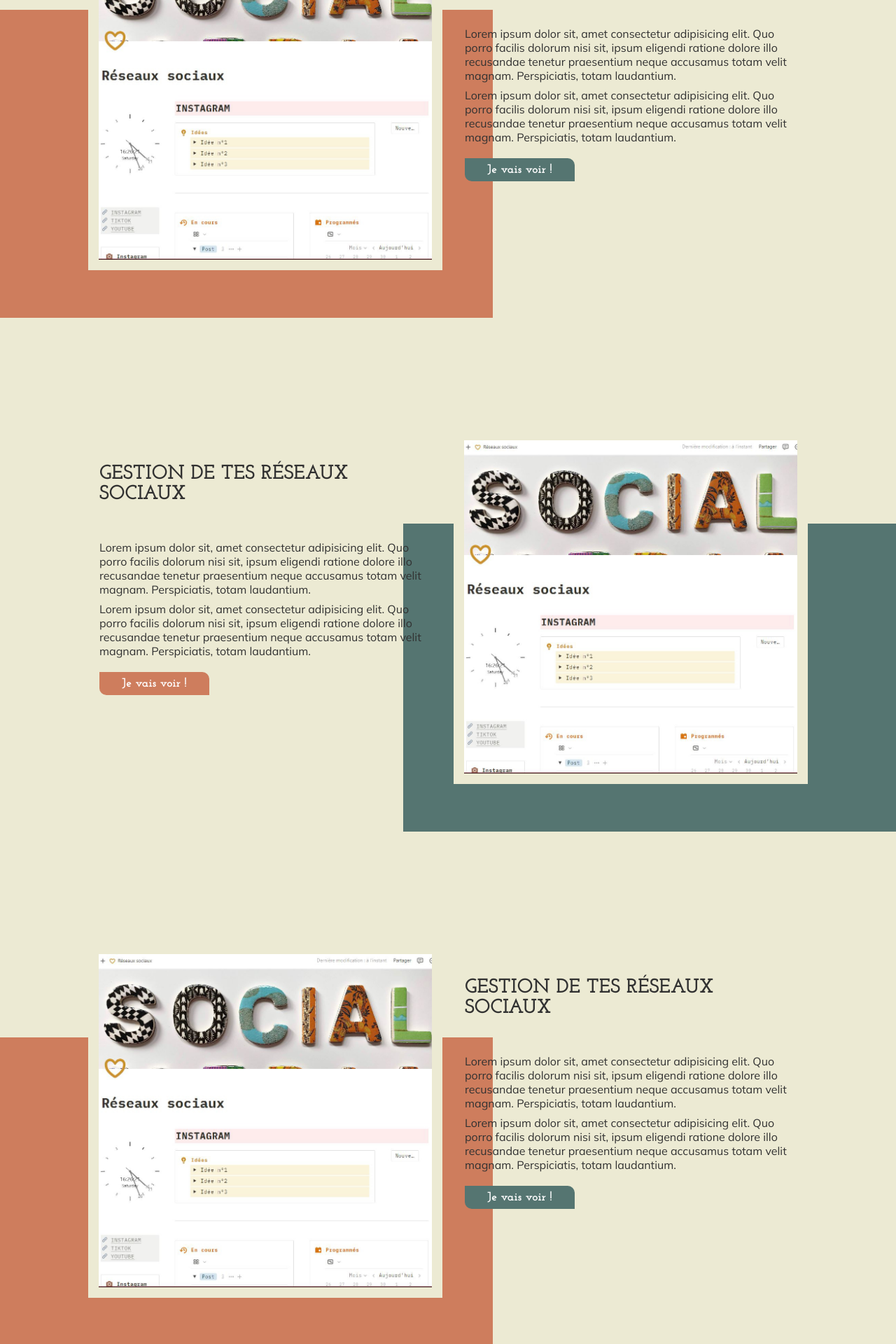
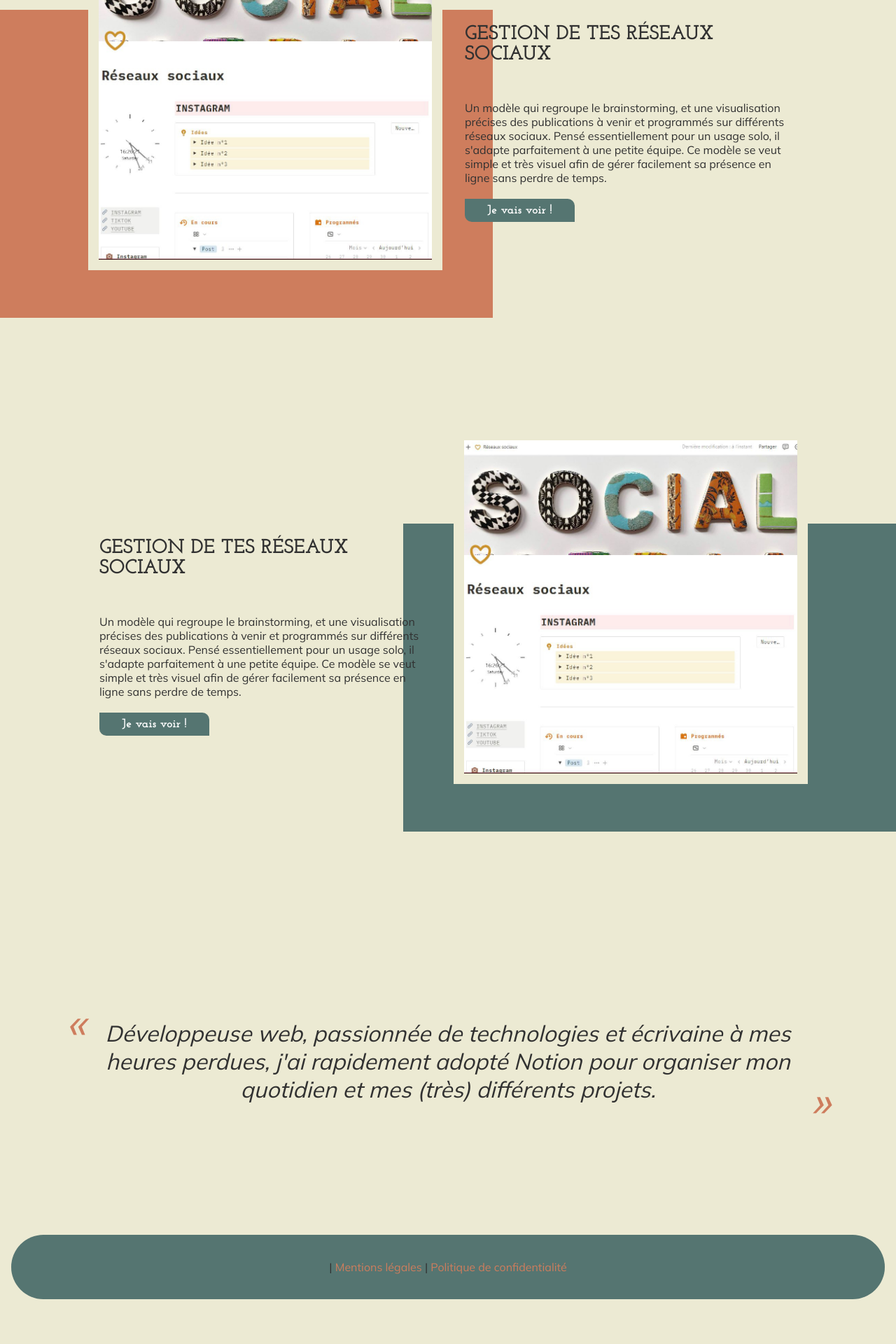
Before and after one commit to manonBr/manonautrice, a React (Vite) app in the folder client/: page /ressources/templates-notion in a window 1280 px wide. Shown: the part 460-2380 px from the top of the page at 70% size. After the commit the page ends 2348 px from the top, so only its background shows below. Built offline with nearby package versions, Linux system fonts and the light colour scheme; no server answers.

Commit message:
:refactor: Add Quote to Notion page and update content in components

```diff
--- a/client/src/pages/tools/NotionTools.jsx
+++ b/client/src/pages/tools/NotionTools.jsx
@@ -3,6 +3,8 @@ import { Heading, Subheading } from "../../features/elements/Headings.features"
 import { Column, Columns } from "../../layouts/Columns.layouts"
 import "./NotionTools.scss"
 import Button from "../../features/forms/button.features"
+import Listing from "../../components/Listing"
+import Quote from "../../components/Quote"
 
 const NotionTools = () => {
     return (
@@ -11,59 +13,25 @@ const NotionTools = () => {
                 Templates Notion
             </Heading>
 
-            <section className="socialTemplate template">
-                <div className="section__container">
-                    <Columns number="two" className="template__container template__container--primary">
-                        <Column className="template__illustration">
-                            <img src="/img/socialTemplate.jpg" className="template__img" alt="Image d'aperçu du template Notion de gestion des réseaux sociaux"></img>
-                        </Column>
-                        <Column className="template__description">
-                            <Subheading>Gestion de tes réseaux sociaux</Subheading>
-                            <div className="template__details">
-                                <p>Lorem ipsum dolor sit, amet consectetur adipisicing elit. Quo porro facilis dolorum nisi sit, ipsum eligendi ratione dolore illo recusandae tenetur praesentium neque accusamus totam velit magnam. Perspiciatis, totam laudantium.</p>
-                                <p>Lorem ipsum dolor sit, amet consectetur adipisicing elit. Quo porro facilis dolorum nisi sit, ipsum eligendi ratione dolore illo recusandae tenetur praesentium neque accusamus totam velit magnam. Perspiciatis, totam laudantium.</p>
-                            </div>
-                            <Button link="#" type="secondary">Je vais voir !</Button>
-                        </Column>
-                    </Columns>
-                </div>
-            </section>
+            <Listing
+                title="Gestion de tes réseaux sociaux"
+                img={{url: "/img/socialTemplate.jpg", alt_tag: "Image d'aperçu du template Notion de gestion des réseaux sociaux"}}
+                link="https://www.notion.so/fr-fr/templates/reseaux-sociaux"
+                level="primary"
+            >
+                <p>Un modèle qui regroupe le brainstorming, et une visualisation précises des publications à venir et programmés sur différents réseaux sociaux. Pensé essentiellement pour un usage solo, il s'adapte parfaitement à une petite équipe. Ce modèle se veut simple et très visuel afin de gérer facilement sa présence en ligne sans perdre de temps.</p>
+            </Listing>
+            <Listing
+                title="Gestion de tes réseaux sociaux"
+                img={{url: "/img/socialTemplate.jpg", alt_tag: "Image d'aperçu du template Notion de gestion des réseaux sociaux"}}
+                link="https://www.notion.so/fr-fr/templates/reseaux-sociaux"
+                level="secondary"
+                reverse={true}
+            >
+                <p>Un modèle qui regroupe le brainstorming, et une visualisation précises des publications à venir et programmés sur différents réseaux sociaux. Pensé essentiellement pour un usage solo, il s'adapte parfaitement à une petite équipe. Ce modèle se veut simple et très visuel afin de gérer facilement sa présence en ligne sans perdre de temps.</p>
+            </Listing>
 
-            <section className="socialTemplate template">
-                <div className="section__container">
-                    <Columns number="two" className="template__container template__container--secondary" reverse={true}>
-                        <Column className="template__illustration">
-                            <img src="/img/socialTemplate.jpg" className="template__img" alt="Image d'aperçu du template Notion de gestion des réseaux sociaux"></img>
-                        </Column>
-                        <Column className="template__description">
-                            <Subheading>Gestion de tes réseaux sociaux</Subheading>
-                            <div className="template__details">
-                                <p>Lorem ipsum dolor sit, amet consectetur adipisicing elit. Quo porro facilis dolorum nisi sit, ipsum eligendi ratione dolore illo recusandae tenetur praesentium neque accusamus totam velit magnam. Perspiciatis, totam laudantium.</p>
-                                <p>Lorem ipsum dolor sit, amet consectetur adipisicing elit. Quo porro facilis dolorum nisi sit, ipsum eligendi ratione dolore illo recusandae tenetur praesentium neque accusamus totam velit magnam. Perspiciatis, totam laudantium.</p>
-                            </div>
-                            <Button link="#" type="primary">Je vais voir !</Button>
-                        </Column>
-                    </Columns>
-                </div>
-            </section>
-
-            <section className="socialTemplate template">
-                <div className="section__container">
-                    <Columns number="two" className="template__container template__container--primary">
-                        <Column className="template__illustration">
-                            <img src="/img/socialTemplate.jpg" className="template__img" alt="Image d'aperçu du template Notion de gestion des réseaux sociaux"></img>
-                        </Column>
-                        <Column className="template__description">
-                            <Subheading>Gestion de tes réseaux sociaux</Subheading>
-                            <div className="template__details">
-                                <p>Lorem ipsum dolor sit, amet consectetur adipisicing elit. Quo porro facilis dolorum nisi sit, ipsum eligendi ratione dolore illo recusandae tenetur praesentium neque accusamus totam velit magnam. Perspiciatis, totam laudantium.</p>
-                                <p>Lorem ipsum dolor sit, amet consectetur adipisicing elit. Quo porro facilis dolorum nisi sit, ipsum eligendi ratione dolore illo recusandae tenetur praesentium neque accusamus totam velit magnam. Perspiciatis, totam laudantium.</p>
-                            </div>
-                            <Button link="#" type="secondary">Je vais voir !</Button>
-                        </Column>
-                    </Columns>
-                </div>
-            </section>
+            <Quote>Développeuse web, passionnée de technologies et écrivaine à mes heures perdues, j'ai rapidement adopté Notion pour organiser mon quotidien et mes (très) différents projets.</Quote>
         </>
     )
 }
--- a/client/src/pages/tools/NotionTools.scss
+++ b/client/src/pages/tools/NotionTools.scss
@@ -1,102 +1 @@
 @import '../../config.scss';
-
-.template {
-    position: relative;
-    padding-bottom: 3rem;
-    &__illustration {
-        max-width: 70%;
-        margin: auto;
-    }
-    &__img {
-        border: 15px solid var(--colorBackground);
-    }
-    &__details {
-        color: $white;
-        margin: 2rem 0 1rem;
-    }
-}
-.template__container {
-    &--primary {
-        &::after {
-            background-color: var(--colorPrimary);
-        }
-    }
-    &--secondary {
-        &::after {
-            background-color: var(--colorSecondary);
-        }
-    }
-    &.columns--reverse {
-        &::after {
-            left: auto;
-            right: calc((100% - 100vw)/2);
-        }
-    }
-    &::after {
-        content: '';
-        height: 10px;
-        width: 60vw;
-        width: 100vw;
-        position: absolute;
-        bottom: 0;
-        left: calc((100% - 100vw)/2);
-        height: 60%;
-        z-index: -1;
-    }
-}
-
-  /*
- * MIN-WIDTH : 768px
- */
- @media (max-width:$medium) {
-    .template__container {
-        grid-template-columns: 1fr;
-    }
-    // Override of some columns behavior in this component
-    .columns--two {
-        &.columns--reverse {
-            .columns__item:first-of-type {
-                order: 0;
-            }
-        }
-    }
- }
-
-
-  /*
- * MIN-WIDTH : 768px
- */
- @media (min-width:$medium) {
-    .template {
-        padding: 10rem 0 4rem;
-        &:first-of-type {
-            margin-top: -5rem;
-        }
-        &__illustration {
-            max-width: 100%;
-        }
-        &__description {
-            padding: 3rem 1rem;
-        }
-        &__details {
-            margin: 3rem 0 1rem;
-            color: var(--colorBase);
-        }
-    }
-    .template__container {
-        &::after {
-            width: 60vw;
-        }
-    }
-
-}
-/*
-* MIN-WIDTH : 1160px
-*/
-@media (min-width:$xLarge) {
-    .template__container {
-        &::after {
-            width: 55vw;
-        }
-    }
- }
```
